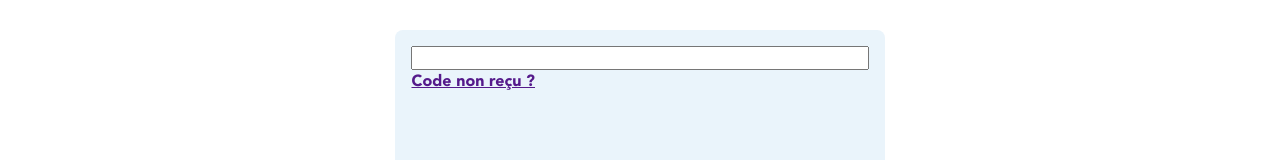
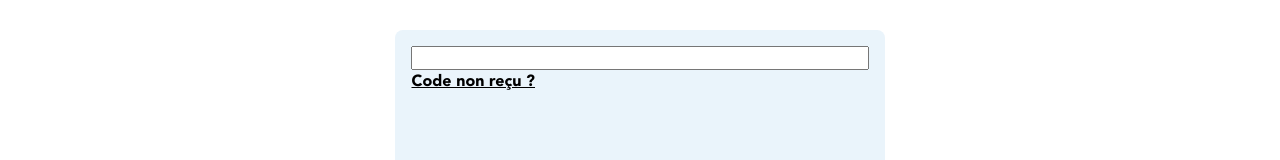
Before and after one commit to azap-tech/linapp-patient, a React (Create React App) app: page /ticket-validation in a window 1280 px wide. Shown: the part 162-322 px from the top of the page. Built offline with nearby package versions, Linux system fonts and the light colour scheme.

Commit message:
fix warning

```diff
--- a/src/components/Button.js
+++ b/src/components/Button.js
@@ -22,3 +22,18 @@ export const ButtonOutline = styled(Button)`
   border-radius: 4px;
   color: #055d88;
 `;
+
+export const LinkButton = styled.div`
+  background-color: transparent;
+  border: none;
+  cursor: pointer;
+  text-decoration: underline;
+  display: inline;
+  margin: 0;
+  padding: 0;
+
+  :hover,
+  :focus {
+    text-decoration: none;
+  }
+`;
--- a/src/pages/Departement.js
+++ b/src/pages/Departement.js
@@ -1,4 +1,4 @@
-import React, { useState } from "react";
+import React from "react";
 import styled from "styled-components";
 import { useHistory } from "react-router-dom";
 
--- a/src/pages/TicketForm.js
+++ b/src/pages/TicketForm.js
@@ -25,10 +25,10 @@ export function TicketForm() {
         <FormLayout>
           <RadioLayout>
             <label>Sex</label>
-            <Radio active={sex == "H"} onClick={e => setSex("H")}>
+            <Radio active={sex === "H"} onClick={e => setSex("H")}>
               Homme
             </Radio>
-            <Radio active={sex == "F"} onClick={e => setSex("F")}>
+            <Radio active={sex === "F"} onClick={e => setSex("F")}>
               Femme
             </Radio>
           </RadioLayout>
--- a/src/pages/TicketValidation.js
+++ b/src/pages/TicketValidation.js
@@ -7,7 +7,7 @@ import {
   MobileHeader,
   MobileContent
 } from "../components/MobileLayout";
-import { Button } from "../components/Button";
+import { Button, LinkButton } from "../components/Button";
 import { FormLayout } from "../components/FormLayout";
 
 export function TicketValidation() {
@@ -22,7 +22,7 @@ export function TicketValidation() {
         </h2>
         <FormLayout>
           <input type="text" />
-          <a href="">Code non reçu ?</a>
+          <LinkButton>Code non reçu ?</LinkButton>
         </FormLayout>
         <Button onClick={e => history.push("/ticket-view")}>Valider</Button>
       </MobileContent>
```
